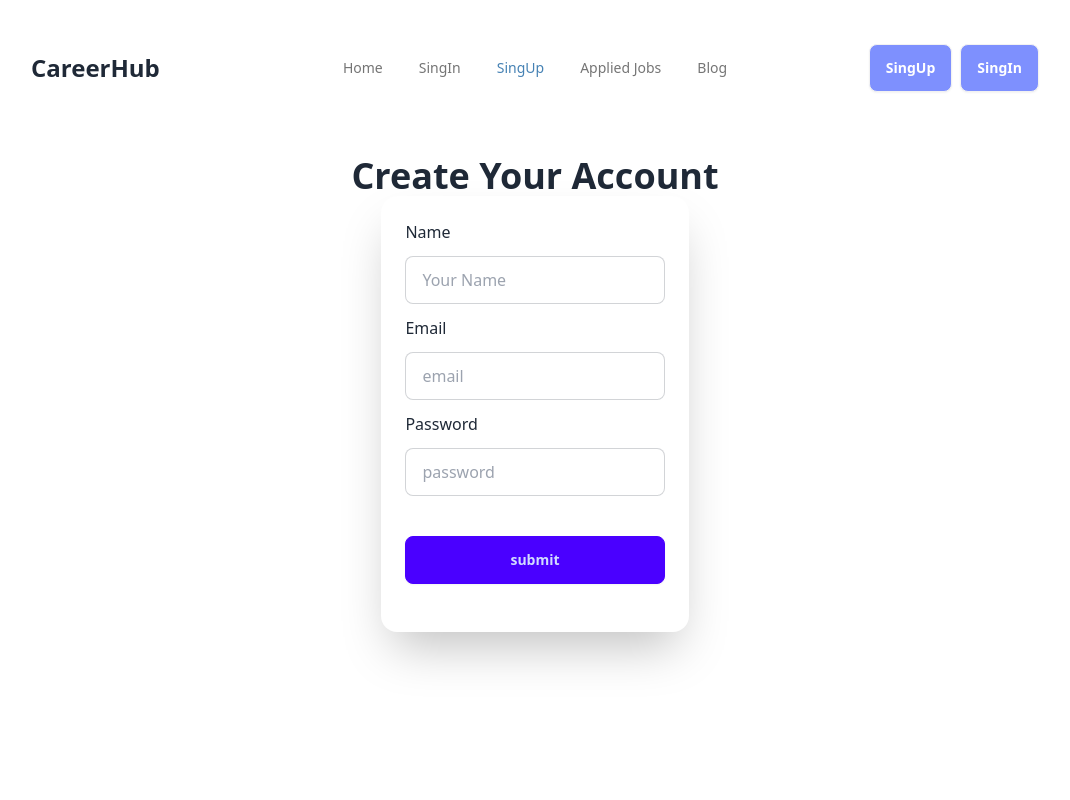
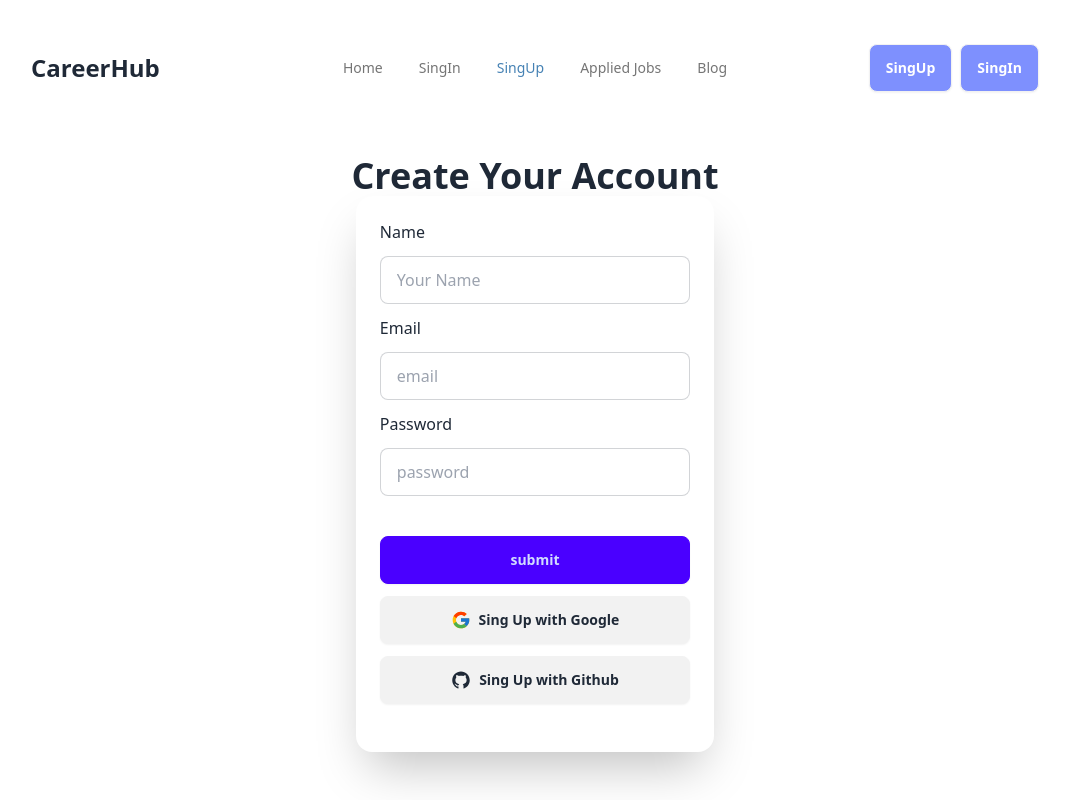
Before and after one commit to mahdirahman356/CareerHub, a React (Vite) app: page /singUp in a window 1280 px wide. Shown: the top 800 px of the page, without its empty margins (105-1175 px from the left). Built offline with nearby package versions, Linux system fonts and the light colour scheme; no server answers.

Commit message:
setup singUp with google and github

```diff
--- a/src/Context/Context.jsx
+++ b/src/Context/Context.jsx
@@ -1,6 +1,6 @@
 import { createContext, useEffect, useState } from "react";
 import PropTypes from 'prop-types';
-import { createUserWithEmailAndPassword, onAuthStateChanged, signInWithEmailAndPassword, signOut, updateProfile } from "firebase/auth";
+import { createUserWithEmailAndPassword, onAuthStateChanged, sendPasswordResetEmail, signInWithEmailAndPassword, signOut, updateProfile } from "firebase/auth";
 import auth from "../firebase/firebase";
 
 export const AuthContext = createContext()
@@ -24,7 +24,9 @@ const Context = ({children}) => {
     setLoading(true)
     return signOut(auth)
    }
-
+   let resetPassward = (email) => {
+       return sendPasswordResetEmail(auth,email)
+   }
    useEffect(() => {
     const unSubscribe = onAuthStateChanged(auth, (user) => {
         setLoading(false)
@@ -47,7 +49,8 @@ const Context = ({children}) => {
     singIn,
     setName,
     setSingOut,
-    loading
+    loading,
+    resetPassward
 }
 
     return (
--- a/src/Froms/SingIn.jsx
+++ b/src/Froms/SingIn.jsx
@@ -1,10 +1,11 @@
-import { useContext } from "react";
+import { useContext, useRef } from "react";
 import { AuthContext } from "../Context/Context";
 import { useNavigate } from "react-router-dom";
 
 const SingIn = () => {
     let navigate = useNavigate()
-    let {singIn} = useContext(AuthContext)
+    let getEmail = useRef()
+    let {singIn,resetPassward} = useContext(AuthContext)
     let handleSingIN = (e) => {
         e.preventDefault();
         let email = e.target.email.value
@@ -21,6 +22,18 @@ const SingIn = () => {
             console.log(errorMessage)
           });
     }
+    let handleForgrtPass = () => {
+        let email = getEmail.current.value
+        resetPassward(email)
+        .then(()=> {
+            console.log("passward reset email send")
+        })
+        .catch((error) => {
+          const errorMessage = error.message;
+          console.log(errorMessage)
+        });
+     }
+
     return (
         <div>
             <div className="min-h-[90vh]">
@@ -33,6 +46,7 @@ const SingIn = () => {
                         <span>Email</span>
                         <input type="email"
                          name="email"
+                         ref={getEmail}
                          placeholder="email"
                          className="input input-bordered"
                          required />
@@ -43,6 +57,8 @@ const SingIn = () => {
                         placeholder="password"
                         className="input input-bordered"
                         required />
+
+                        <p onClick={handleForgrtPass} className="text-blue-700 underline">forget password</p>
 
                         <input className="btn btn-primary w-full mt-7" type="submit" value="submit" />
                     </form>
--- a/src/Froms/SingUp.jsx
+++ b/src/Froms/SingUp.jsx
@@ -1,6 +1,13 @@
 import { useContext, useState } from "react";
 import { AuthContext } from "../Context/Context";
 import {  useNavigate } from "react-router-dom";
+import { FcGoogle } from "react-icons/fc";
+import { GoogleAuthProvider, signInWithPopup } from "firebase/auth";
+import auth from "../firebase/firebase";
+import { AiFillGithub } from "react-icons/ai";
+import { GithubAuthProvider } from "firebase/auth";
+
+
 
 const SingUp = () => {
 
@@ -33,15 +40,15 @@ const SingUp = () => {
             let theUser = result.user
             console.log(theUser)
             setSuccess(theUser)
-            e.target.reset()
             setName(theUser, {
                 displayName : name
             })
             .then(() => {
                 console.log("")
-                navigate("/")
 
             })
+            e.target.reset()
+            navigate("/")
 
         })
         .catch((error) => {
@@ -51,14 +58,43 @@ const SingUp = () => {
             return
           });
 
+
+
     }
+
+    const provider = new GoogleAuthProvider();
+     let handleGoogleLogin = () => {
+         signInWithPopup(auth,provider)
+         .then(result => {
+            console.log(result.user)
+            navigate("/")
+         })
+         .catch(error => {
+            let errorMessage = error.message;
+            console.log(errorMessage)
+         })
+     }
+
+     const Gitprovider = new GithubAuthProvider();
+      let handleGithubLogIn = () => {
+         signInWithPopup(auth,Gitprovider)
+         .then(result => {
+            console.log(result.user)
+            navigate("/")
+         })
+         .catch(error => {
+            let errorMessage = error.message;
+            console.log(errorMessage)
+         })
+      }
+
     return (
         <div>
             <div className="min-h-[90vh]">
                 <div className="text-center lg:text-left">
                     <h1 className="text-2xl md:text-4xl font-bold  text-center mt-5 md:mt-14">Create Your Account</h1>
                 </div>
-                <div className="card shrink-0 shadow-2xl bg-base-100 md:w-[30%] mx-auto mb-16">
+                <div className="card shrink-0 shadow-2xl bg-base-100 md:w-[35%] mx-auto mb-16">
                     <form onSubmit={handleSubmit} className="flex flex-col gap-3 p-6">
 
                         <span>Name</span>
@@ -86,6 +122,9 @@ const SingUp = () => {
                         {success && <p className="text-green-600">User Created Successfully</p>}
 
                         <input className="btn btn-primary w-full mt-7" type="submit" value="submit" />
+
+                        <button onClick={handleGoogleLogin} className="btn flex"><FcGoogle className="text-[20px]" /> Sing Up with Google</button>
+                        <button onClick={handleGithubLogIn} className="btn"><AiFillGithub className="text-[20px]"/>Sing Up with Github</button>
                     </form>
                     <div className="form-control mt-6">
                     </div>
--- a/src/Navbar/Navbar.jsx
+++ b/src/Navbar/Navbar.jsx
@@ -44,10 +44,11 @@ const Navbar = () => {
   <div className="drawer-side">
     <label htmlFor="my-drawer" aria-label="close sidebar" className="drawer-overlay"></label>
     <ul className="menu p-4 w-50 min-h-full bg-base-200 text-base-content space-y-4">
-    <NavLink className={({isActive}) => isActive && "text-[steelblue]"} to="/"><span className="font-semibold">Home</span></NavLink>
-      <NavLink className={({isActive}) => isActive && "text-[steelblue]"} to="/statistics"><span className="font-semibold">Statistics</span></NavLink>
-      <NavLink className={({isActive}) => isActive && "text-[steelblue]"} to="/applied"><span className="font-semibold">Applied Jobs</span></NavLink>
-      <NavLink className={({isActive}) => isActive && "text-[steelblue]"} to="blog"><span className="font-semibold">Blog</span></NavLink>
+      <NavLink className={({isActive}) => isActive && "text-[steelblue]"} to="/">Home</NavLink>
+      <NavLink className={({isActive}) => isActive && "text-[steelblue]"} to="/singIn">SingIn</NavLink>
+      <NavLink className={({isActive}) => isActive && "text-[steelblue]"} to="/singUp">SingUp</NavLink>
+      <NavLink className={({isActive}) => isActive && "text-[steelblue]"} to="/applied">Applied Jobs</NavLink>
+      <NavLink className={({isActive}) => isActive && "text-[steelblue]"} to="blog">Blog</NavLink>
     </ul>
   </div>
 </div>
```
